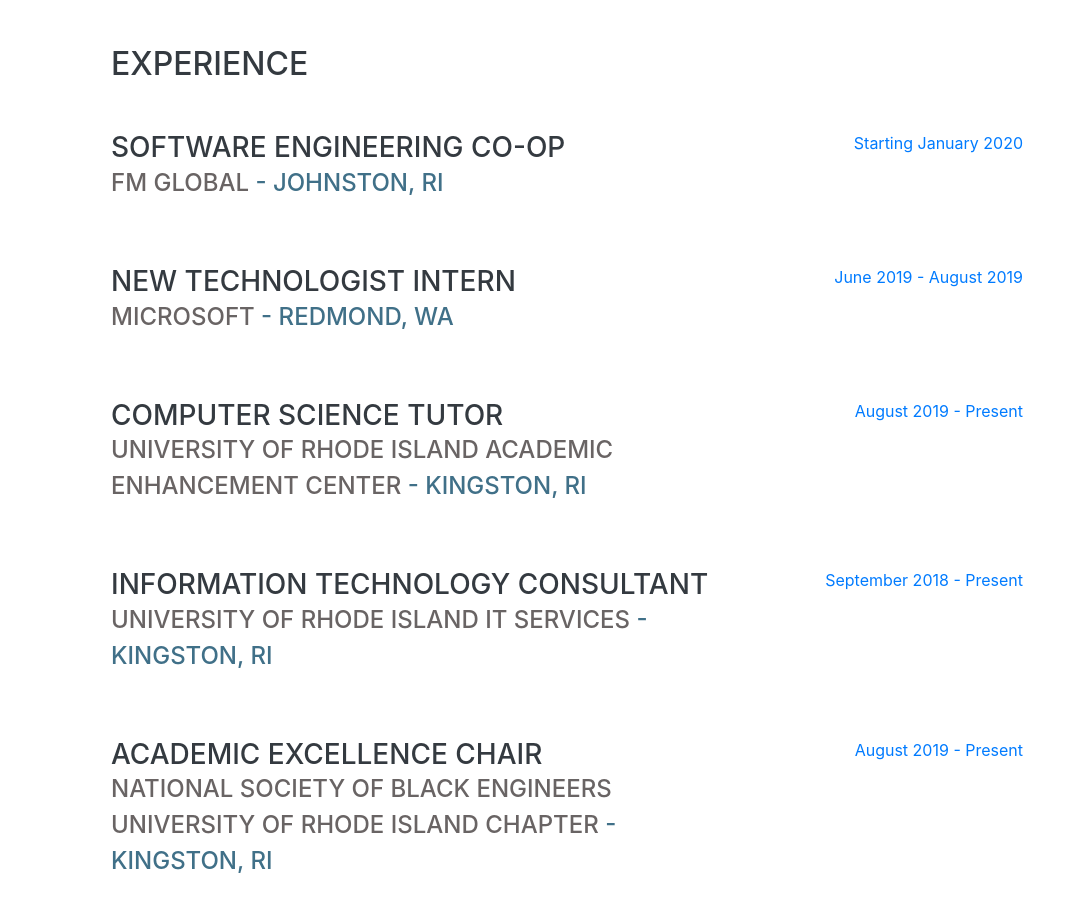
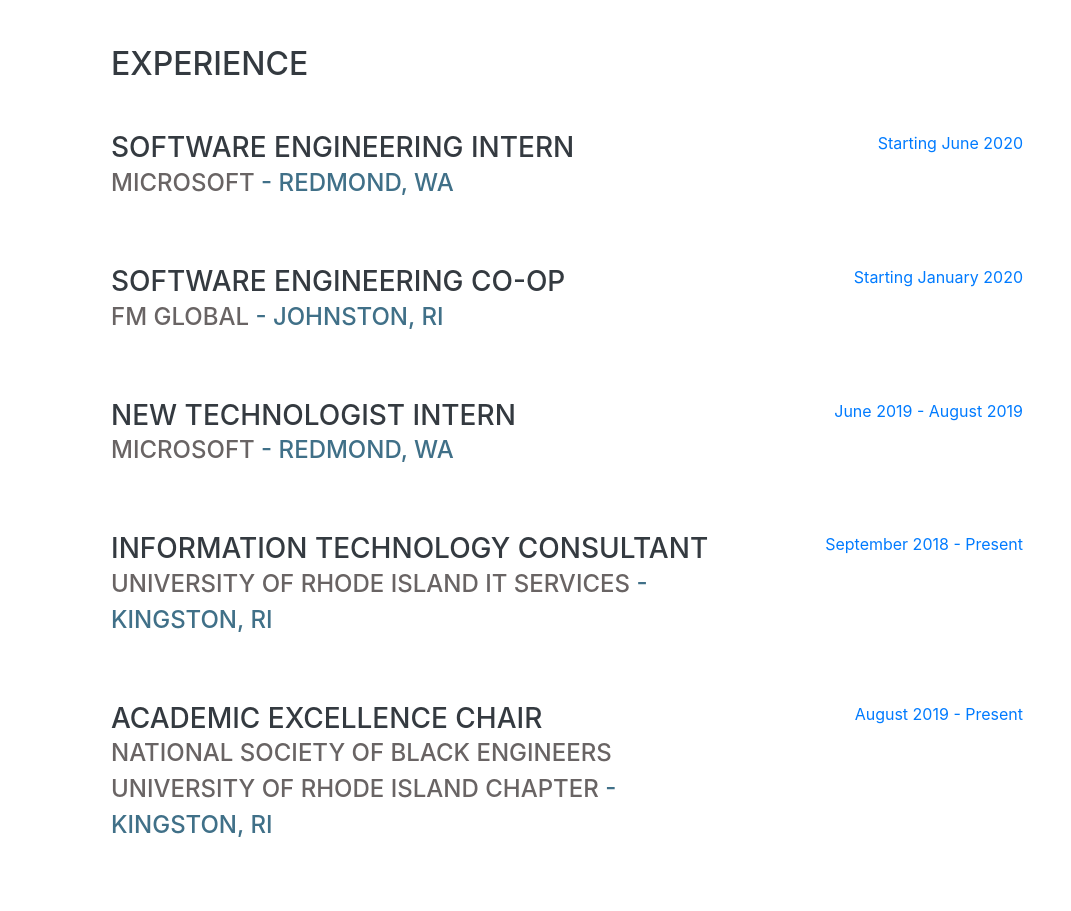
Before and after one commit to adamjeanlaurent/Personal-Site, a website with bundled scripts: page index.html in a window 1280 px wide. Shown: the part 804-1715 px from the top of the page, without its empty margins (209-1280 px from the left). Built offline with nearby package versions, Linux system fonts and the light colour scheme; a web font is replaced by a local one.

Commit message:
added microsoft removed tutoring

```diff
--- a/index.html
+++ b/index.html
@@ -106,6 +106,21 @@
 
         <div class="resume-item d-flex flex-column flex-md-row justify-content-between mb-5">
           <div class="resume-content">
+            <h3 class="mb-0">Software Engineering Intern</h3>
+            <div class="subheading mb-3"><span class = "location">Microsoft</span> - Redmond, WA</div>
+              <!-- <ul>
+                <li>Worked on a team of fellow interns to build an iOS application using Agile methodology and frameworks.</li>
+                <li>Learned industry software development practices such as, code reviews, unit testing, and scrum.</li>
+                <li>Worked as a backend developer, built a system to allow iOS application to read and write to native iOS calendar, and perform other CRUD operations. </li>
+              </ul> -->
+          </div>
+          <div class="resume-date text-md-right">
+            <span class="text-primary">Starting June 2020</span>
+          </div>
+        </div>
+
+        <div class="resume-item d-flex flex-column flex-md-row justify-content-between mb-5">
+          <div class="resume-content">
             <h3 class="mb-0">Software Engineering Co-Op</h3>
             <div class="subheading mb-3"><span class = "location">FM Global </span> - Johnston, RI</div>
               <!-- <ul>
@@ -134,21 +149,6 @@
           </div>
         </div>
 
-        <div class="resume-item d-flex flex-column flex-md-row justify-content-between mb-5">
-          <div class="resume-content">
-            <h3 class="mb-0">Computer Science Tutor</h3>
-            <div class="subheading mb-3"><span class = "location">University Of Rhode Island Academic Enhancement Center</span> - Kingston, RI</div>
-            <!-- <p>
-              <ul>
-                <li>Hold weekly tutoring sessions assisting students in Data Structures & Algorithms and Object-Oriented Programming Coursework.</li>
-                <li>Perform code reviews to facilitate in student development.</li>
-              </ul>
-            </p> -->
-          </div>
-          <div class="resume-date text-md-right">
-            <span class="text-primary">August 2019 - Present</span>
-          </div>
-        </div>
 
         <div class="resume-item d-flex flex-column flex-md-row justify-content-between mb-5">
           <div class="resume-content">
```
